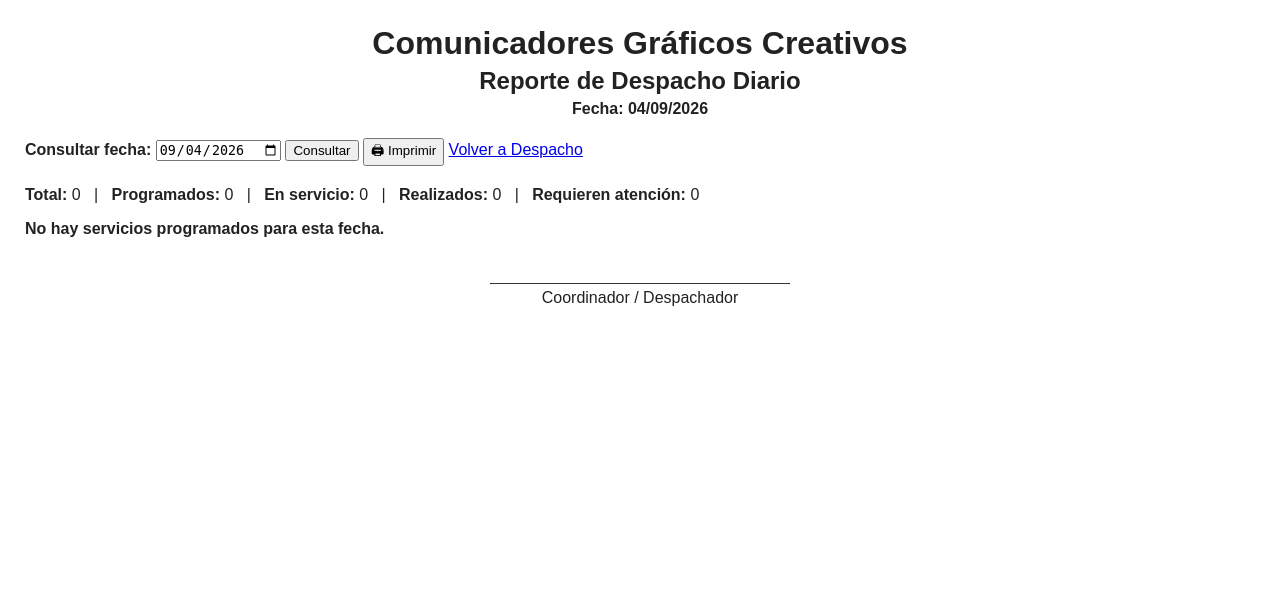
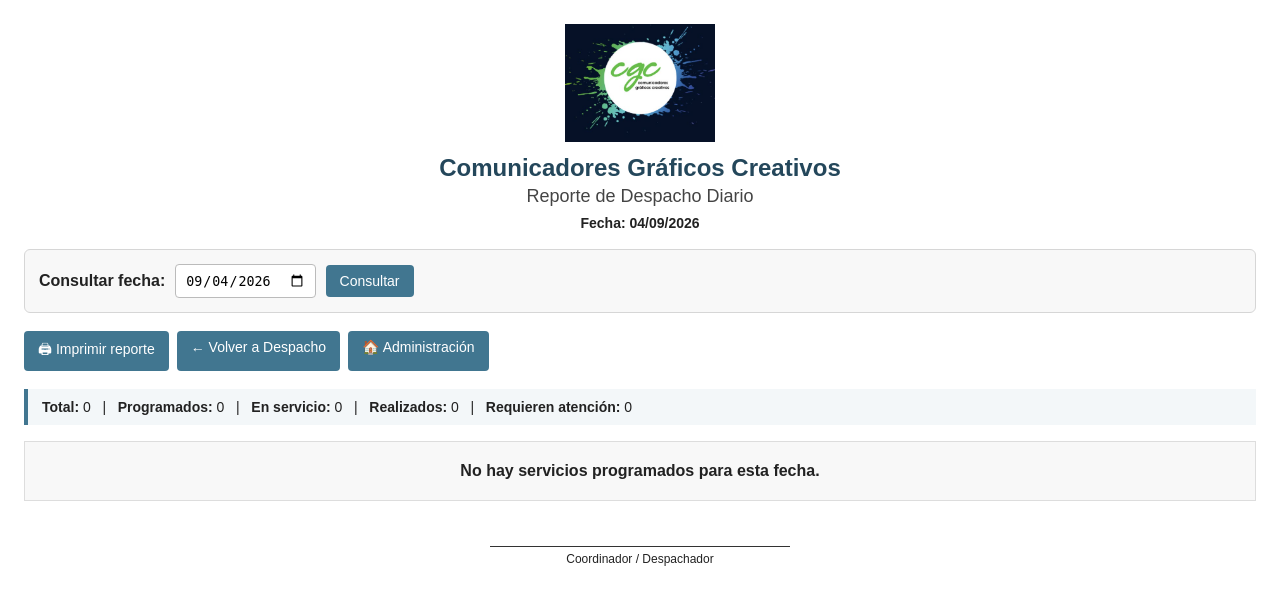
Before and after one commit to jenarod44-ship-it/publicerias_cgc, a Django app: page /reportes/despacho/ in a window 1280 px wide. Shown: the top 605 px of the page. Run offline with Django 5.2, Linux system fonts and the light colour scheme; the visitor is signed in with stand-in values (Sample User, id 1); data that the repository does not hold is empty.

Commit message:
Mejorar presentacion e impresion del despacho diario

```diff
--- a/core/templates/core/reporte_despacho_dia.html
+++ b/core/templates/core/reporte_despacho_dia.html
@@ -1,58 +1,144 @@
+{% load static %}
+
 <!DOCTYPE html>
 <html lang="es">
 <head>
     <meta charset="UTF-8">
-    <title>Reporte de Despacho Diario - Publicerias CGC</title>
+
+    <title>
+        Reporte de Despacho Diario - Publicerias CGC
+    </title>
 
     <style>
+        * {
+            box-sizing: border-box;
+        }
+
         body {
-            font-family: Arial, sans-serif;
-            margin: 25px;
+            font-family: Arial, Helvetica, sans-serif;
+            margin: 24px;
             color: #222;
+            background: #fff;
         }
 
         .encabezado {
             text-align: center;
-            margin-bottom: 20px;
+            margin-bottom: 18px;
+        }
+
+        .encabezado img {
+            width: 150px;
+            height: auto;
+            margin-bottom: 8px;
         }
 
         .encabezado h1 {
-            margin-bottom: 5px;
+            margin: 0;
+            font-size: 24px;
+            color: #24475b;
         }
 
         .encabezado h2 {
-            margin-top: 0;
-            margin-bottom: 5px;
+            margin: 4px 0 0 0;
+            font-size: 18px;
+            font-weight: normal;
+            color: #444;
         }
 
-        .controles {
-            margin: 20px 0;
+        .fecha-reporte {
+            margin-top: 8px;
+            font-size: 14px;
+            font-weight: bold;
+        }
+
+        .barra-consulta {
+            display: flex;
+            flex-wrap: wrap;
+            align-items: center;
+            gap: 10px;
+            margin: 18px 0;
+            padding: 14px;
+            border: 1px solid #d6d6d6;
+            border-radius: 6px;
+            background: #f8f8f8;
+        }
+
+        .barra-consulta label {
+            font-weight: bold;
+        }
+
+        .barra-consulta input {
+            padding: 7px 9px;
+            border: 1px solid #bbb;
+            border-radius: 4px;
+        }
+
+        .acciones {
+            display: flex;
+            flex-wrap: wrap;
+            gap: 8px;
+            margin-bottom: 18px;
+        }
+
+        .boton {
+            display: inline-block;
+            padding: 8px 14px;
+            border: none;
+            border-radius: 4px;
+            background: #417690;
+            color: white;
+            text-decoration: none;
+            cursor: pointer;
+            font-size: 14px;
+        }
+
+        .boton:hover {
+            background: #31596d;
         }
 
         .resumen {
-            margin: 15px 0;
+            margin: 10px 0 16px 0;
+            padding: 10px 14px;
+            border-left: 4px solid #417690;
+            background: #f3f7f9;
+            font-size: 14px;
         }
 
         table {
             width: 100%;
             border-collapse: collapse;
-            font-size: 13px;
+            table-layout: auto;
         }
 
         th,
         td {
-            border: 1px solid #777;
-            padding: 7px;
+            border: 1px solid #bdbdbd;
+            padding: 6px 5px;
             vertical-align: middle;
+            font-size: 12px;
         }
 
         th {
-            background: #eeeeee;
+            background: #417690;
+            color: white;
             text-align: center;
+            font-weight: bold;
+        }
+
+        tbody tr:nth-child(even) {
+            background: #f7f7f7;
         }
 
         .centro {
             text-align: center;
+        }
+
+        .sin-servicios {
+            padding: 20px;
+            text-align: center;
+            font-weight: bold;
+            border: 1px solid #ddd;
+            background: #f8f8f8;
         }
 
         .firma {
@@ -65,6 +151,12 @@
             width: 300px;
             border-top: 1px solid #333;
             padding-top: 5px;
+            font-size: 12px;
+        }
+
+        @page {
+            size: letter landscape;
+            margin: 8mm;
         }
 
         @media print {
@@ -85,12 +210,16 @@
             }
 
             tr {
+                break-inside: avoid;
                 page-break-inside: avoid;
             }
 
-            @page {
-                size: landscape;
-                margin: 10mm;
+            .firma {
+                margin-top: 30px;
+            }
+
+            .linea-firma {
+                font-size: 10px;
             }
         }
     </style>
@@ -99,18 +228,32 @@
 <body>
 
     <div class="encabezado">
-        <h1>Comunicadores Gráficos Creativos</h1>
-        <h2>Reporte de Despacho Diario</h2>
-        <strong>
-            Fecha: {{ fecha|date:"d/m/Y" }}
-        </strong>
+
+        <img
+            src="{% static 'core/img/logo_cgc.png' %}"
+            alt="Comunicadores Gráficos Creativos"
+        >
+
+        <h1>
+            Comunicadores Gráficos Creativos
+        </h1>
+
+        <h2>
+            Reporte de Despacho Diario
+        </h2>
+
+        <div class="fecha-reporte">
+            Fecha:
+            {{ fecha|date:"d/m/Y" }}
         </div>
 
-    <div class="controles no-imprimir">
+    </div>
 
-        <form method="get">
+
+    <form method="get" class="barra-consulta no-imprimir">
+
         <label for="fecha">
-                <strong>Consultar fecha:</strong>
+            Consultar fecha:
         </label>
 
         <input
@@ -120,44 +263,75 @@
             value="{{ fecha|date:'Y-m-d' }}"
         >
 
-            <button type="submit">
+        <button
+            type="submit"
+            class="boton"
+        >
             Consultar
         </button>
 
+    </form>
+
+
+    <div class="acciones no-imprimir">
+
         <button
             type="button"
+            class="boton"
             onclick="window.print()"
         >
-                🖨 Imprimir
+            🖨 Imprimir reporte
         </button>
 
-            <a href="{% url 'core:despacho_dia' %}?fecha={{ fecha|date:'Y-m-d' }}">
-                Volver a Despacho
+        <a
+            href="{% url 'core:despacho_dia' %}?fecha={{ fecha|date:'Y-m-d' }}"
+            class="boton"
+        >
+            ← Volver a Despacho
         </a>
-        </form>
+
+        <a
+            href="{% url 'admin:index' %}"
+            class="boton"
+        >
+            🏠 Administración
+        </a>
 
     </div>
 
+
     <div class="resumen">
-        <strong>Total:</strong> {{ total_servicios }}
+
+        <strong>Total:</strong>
+        {{ total_servicios }}
+
         &nbsp; | &nbsp;
 
-        <strong>Programados:</strong> {{ programados }}
+        <strong>Programados:</strong>
+        {{ programados }}
+
         &nbsp; | &nbsp;
 
-        <strong>En servicio:</strong> {{ en_servicio }}
+        <strong>En servicio:</strong>
+        {{ en_servicio }}
+
         &nbsp; | &nbsp;
 
-        <strong>Realizados:</strong> {{ realizados }}
+        <strong>Realizados:</strong>
+        {{ realizados }}
+
         &nbsp; | &nbsp;
 
         <strong>Requieren atención:</strong>
         {{ requieren_atencion }}
+
     </div>
+
 
     {% if servicios %}
 
         <table>
+
             <thead>
                 <tr>
                     <th>Turno</th>
@@ -232,22 +407,23 @@
                         <td>
                             {{ servicio.get_estado_display }}
                         </td>
+
                     </tr>
 
                 {% endfor %}
 
             </tbody>
+
         </table>
 
     {% else %}
 
-        <p>
-            <strong>
+        <div class="sin-servicios">
             No hay servicios programados para esta fecha.
-            </strong>
-        </p>
+        </div>
 
     {% endif %}
+
 
     <div class="firma">
         <span class="linea-firma">
```
Also changed, not shown: other parts of core/templates/core/reporte_despacho_dia.html (+36 -2 lines). Lines whose indentation alone changed are shown as unchanged.
